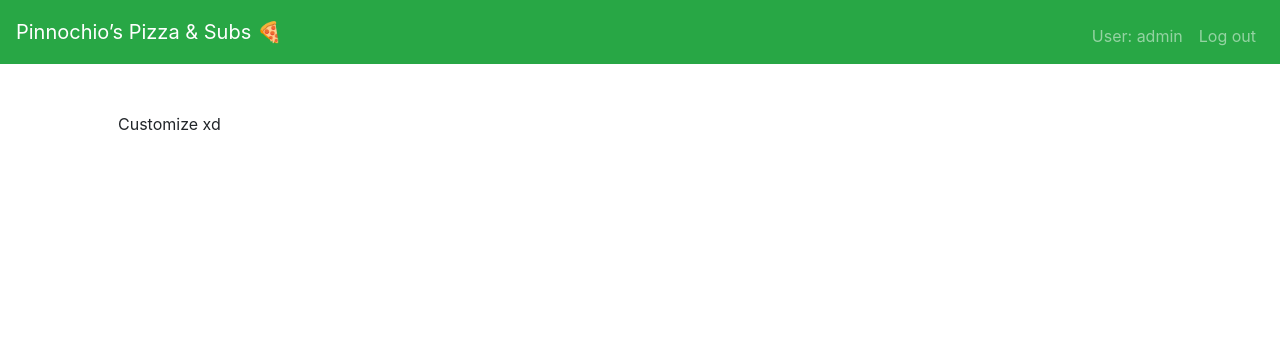
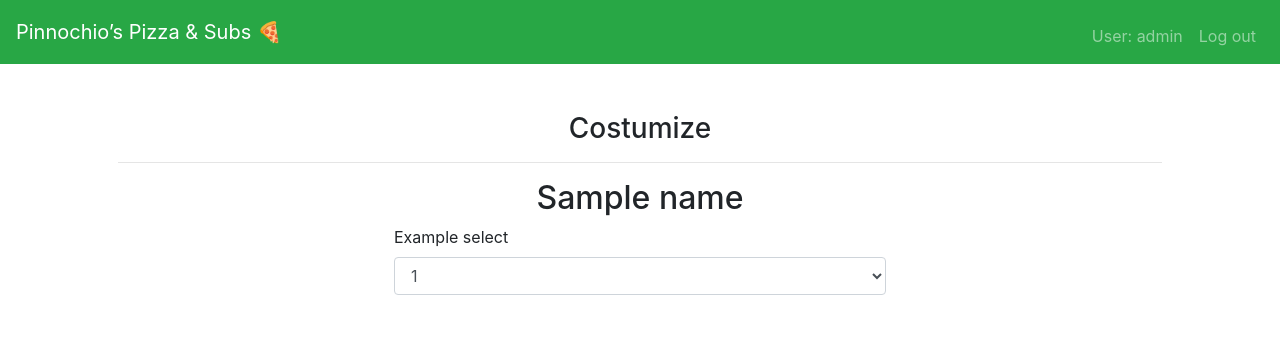
Before and after one commit to HanzelxD778/cs50w-project3, a Django app: template orders/templates/orders/customize.html in a window 1280 px wide. Shown: the top 358 px of the page. Run offline with Django 3.2, Linux system fonts and the light colour scheme; a user stored in the database is signed in; tables that the repository leaves empty hold one stand-in row (values such as "Sample post"); the template is opened without the code that fills it: most values are stand-ins (such as "Sample title", 1, 10 or a date in 2020); some libraries are stand-ins or nearby versions.

Commit message:
pasando datos de menu a costumize

```diff
--- a/orders/templates/orders/customize.html
+++ b/orders/templates/orders/customize.html
@@ -14,6 +14,28 @@
 {% endblock %}
 
 {% block main %}
-    Customize xd
+<form>
+    <h3 class="text-center">Costumize</h3>
+    <hr>
+    <h2 class="text-center">{{name}}</h2>
+    <div class="container">
+        <div class="row">
+            <div class="col-3"></div>
+            <div class="col-6">
+                <div class="form-group">
+                    <label for="exampleFormControlSelect1">Example select</label>
+                    <select class="form-control" id="exampleFormControlSelect1">
+                        <option>1</option>
+                        <option>2</option>
+                        <option>3</option>
+                        <option>4</option>
+                        <option>5</option>
+                    </select>
+                </div>
+            </div>
+            <div class="col-3"></div>
+        </div>
+    </div>
+</form>
 
 {% endblock %}
```
Also changed, not shown: orders/templates/orders/index.html (+7 -2 lines), orders/views.py (+6 -4 lines), db.sqlite3.
